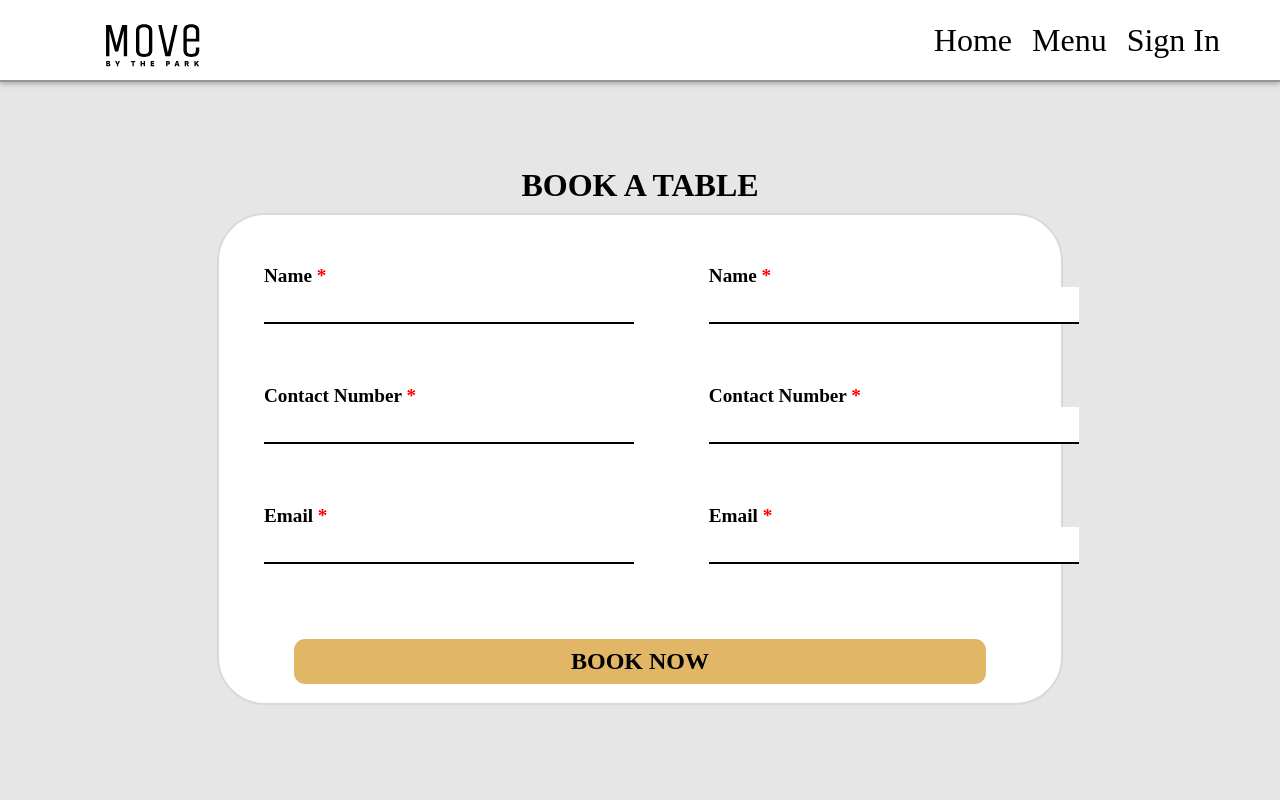
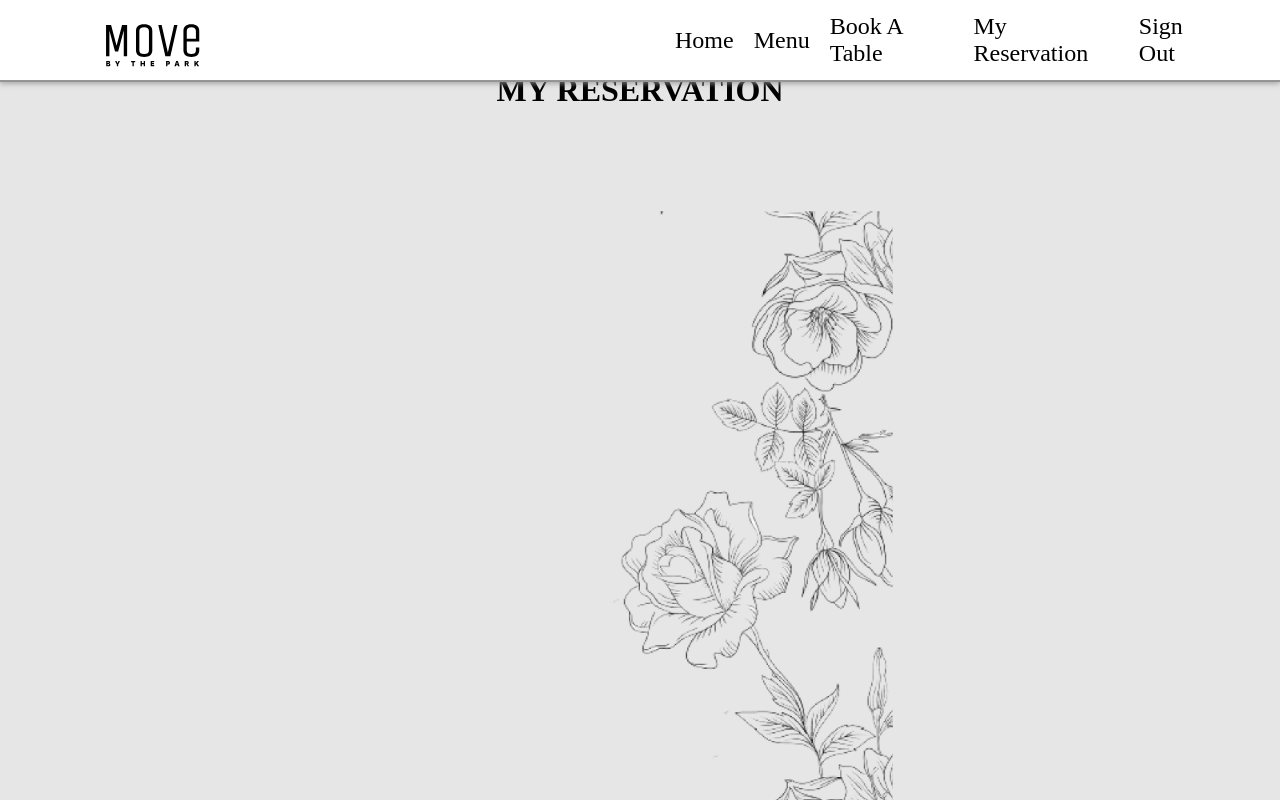
Before and after one commit to azhnhakimi/restaurant-booking-system, a React (Create React App) app: page /custreservation in a window 1280 px wide. Shown: the top 800 px of the page. Built offline with nearby package versions, Linux system fonts and the light colour scheme; a web font is replaced by a local one.

Commit message:
ReservationPage.jsx

```diff
--- a/src/pages/ReservationPage/ReservationPage.jsx
+++ b/src/pages/ReservationPage/ReservationPage.jsx
@@ -1,76 +1,19 @@
-import styles from "./ReservationPage.module.css";
-import Navbar from "../../components/Navbar/Navbar";
+import React from 'react';
+import styles from './ReservationPage.module.css';
+import Navbar2 from '../../components/Navbar2/Navbar2';
+import CardComponent from '../../components/custCard/custCard'; // Adjust the import path as necessary
+import BackgroundOverlay from '../../assets/backgroundOverlay.png';
 
 const ReservationPage = () => {
     return (
         <>
+            <Navbar2 />
             <div className={styles.container}>
-				<Navbar />
-				<h1>Book a Table</h1>
-				<form className={styles.formContainer}>
-					<div className={styles.outerColumnWrapper}>
-						<div className={styles.columnContainer}>
-							<div className={styles.inputContainer}>
-								<label>
-									Name<span> *</span>
-								</label>
-								<input
-									type="text"
-									className={styles.textInput}
-								/>
+                <h1 className={styles.header}>MY RESERVATION</h1>
+                <img src={BackgroundOverlay} alt="Background Overlay" className={styles.backgroundOverlay} />
+                <div className={styles.cardContainer}>
+                    <CardComponent />
                 </div>
-							<div className={styles.inputContainer}>
-								<label>
-									Contact Number<span> *</span>
-								</label>
-								<input
-									type="text"
-									className={styles.textInput}
-								/>
-							</div>
-							<div className={styles.inputContainer}>
-								<label>
-									Email<span> *</span>
-								</label>
-								<input
-									type="text"
-									className={styles.textInput}
-								/>
-							</div>
-						</div>
-						<div className={styles.columnContainer}>
-							<div className={styles.inputContainer}>
-								<label>
-									Name<span> *</span>
-								</label>
-								<input
-									type="text"
-									className={styles.textInput}
-								/>
-							</div>
-							<div className={styles.inputContainer}>
-								<label>
-									Contact Number<span> *</span>
-								</label>
-								<input
-									type="text"
-									className={styles.textInput}
-								/>
-							</div>
-							<div className={styles.inputContainer}>
-								<label>
-									Email<span> *</span>
-								</label>
-								<input
-									type="text"
-									className={styles.textInput}
-								/>
-							</div>
-						</div>
-					</div>
-
-					<button className={styles.reserveBtn}>book now</button>
-				</form>
             </div>
         </>
     );
```
Lines whose indentation alone changed are shown as unchanged.
